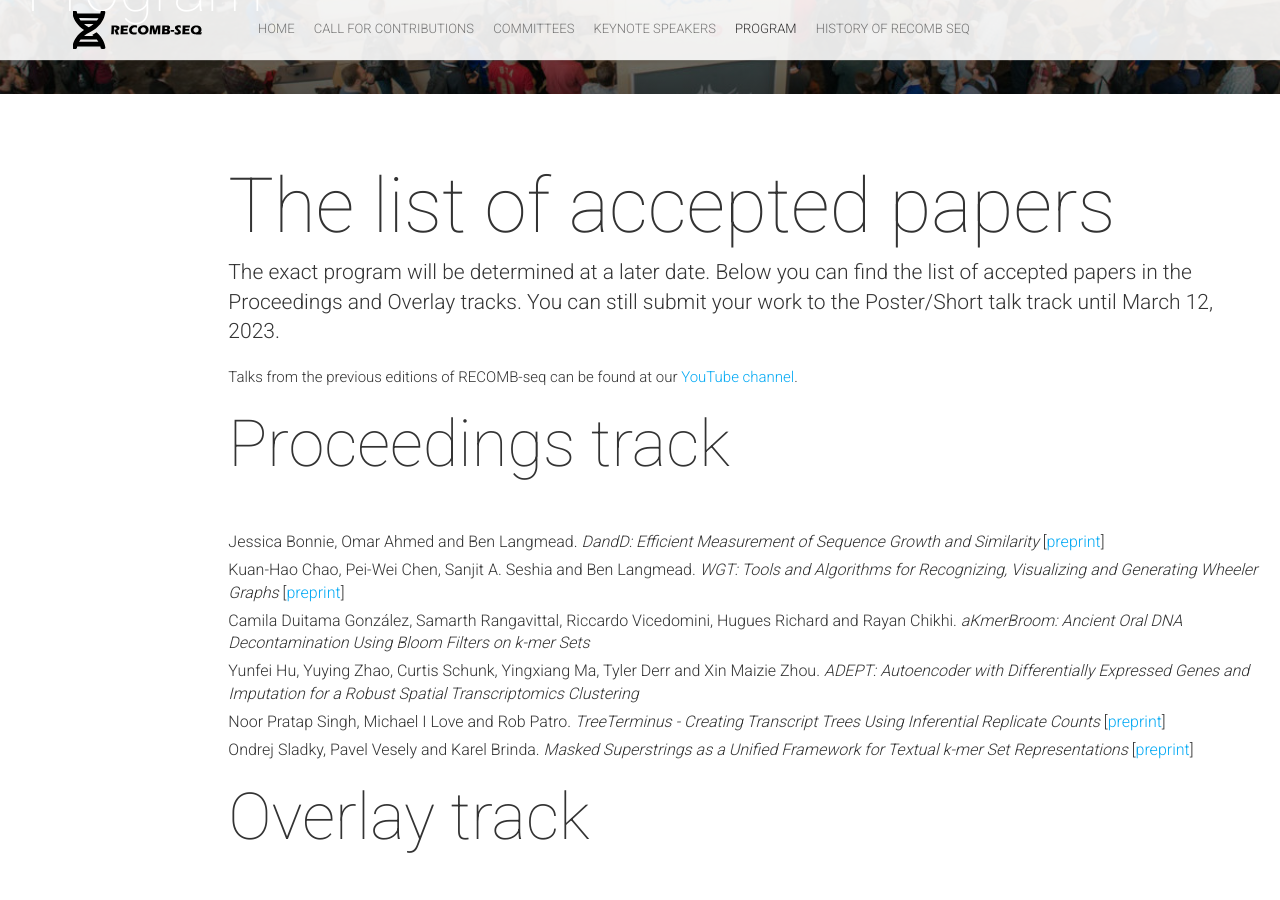
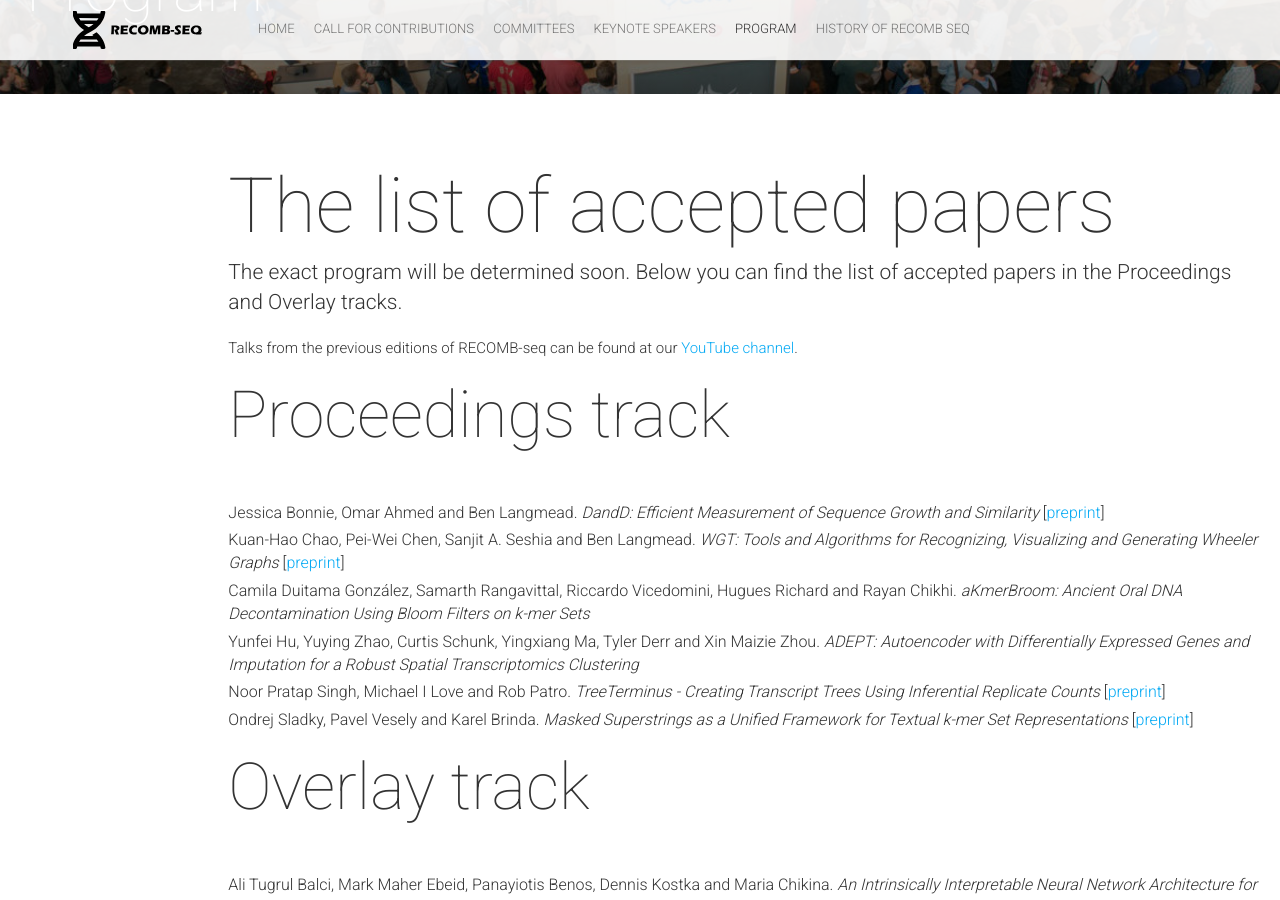
Before and after one commit to recomb-seq/recomb-seq.github.io, a Jekyll site: the page built from schedule.html, in a window 1280 px wide and 900 px high, scrolled down 313 px. Built offline with Jekyll 4.4.1, drawn with Linux system fonts in a browser that asks for light colours; nearby versions of some CDN libraries; comment, search, counter and statistics services are not loaded.

Commit message:
Update schedule-tbd.html

```diff
--- a/_includes/schedule-tbd.html
+++ b/_includes/schedule-tbd.html
@@ -4,7 +4,7 @@
         <div class="col-md-10 col-sm-10 col-lg-offset-2 col-md-offset-2 col-sm-offset-1">
            <h2>The list of accepted papers</h2>
 
-<p class="lead">The exact program will be determined at a later date. Below you can find the list of accepted papers in the Proceedings and Overlay tracks. You can still submit your work to the Poster/Short talk track until March 12, 2023.</p>
+<p class="lead">The exact program will be determined soon. Below you can find the list of accepted papers in the Proceedings and Overlay tracks.</p>
 
 <p>Talks from the previous editions of RECOMB-seq can be found at our <a href="https://www.youtube.com/@recomb-seq">YouTube channel</a>.</p>
 
```
